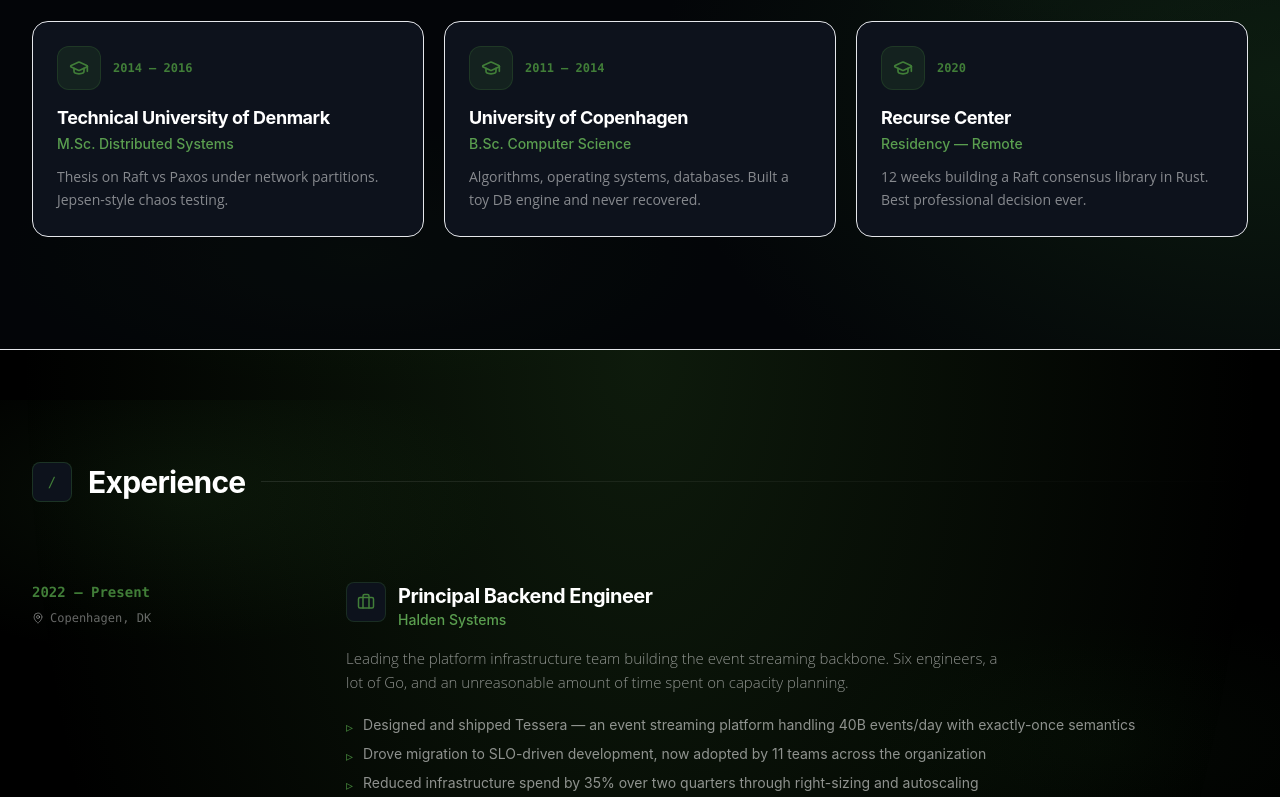
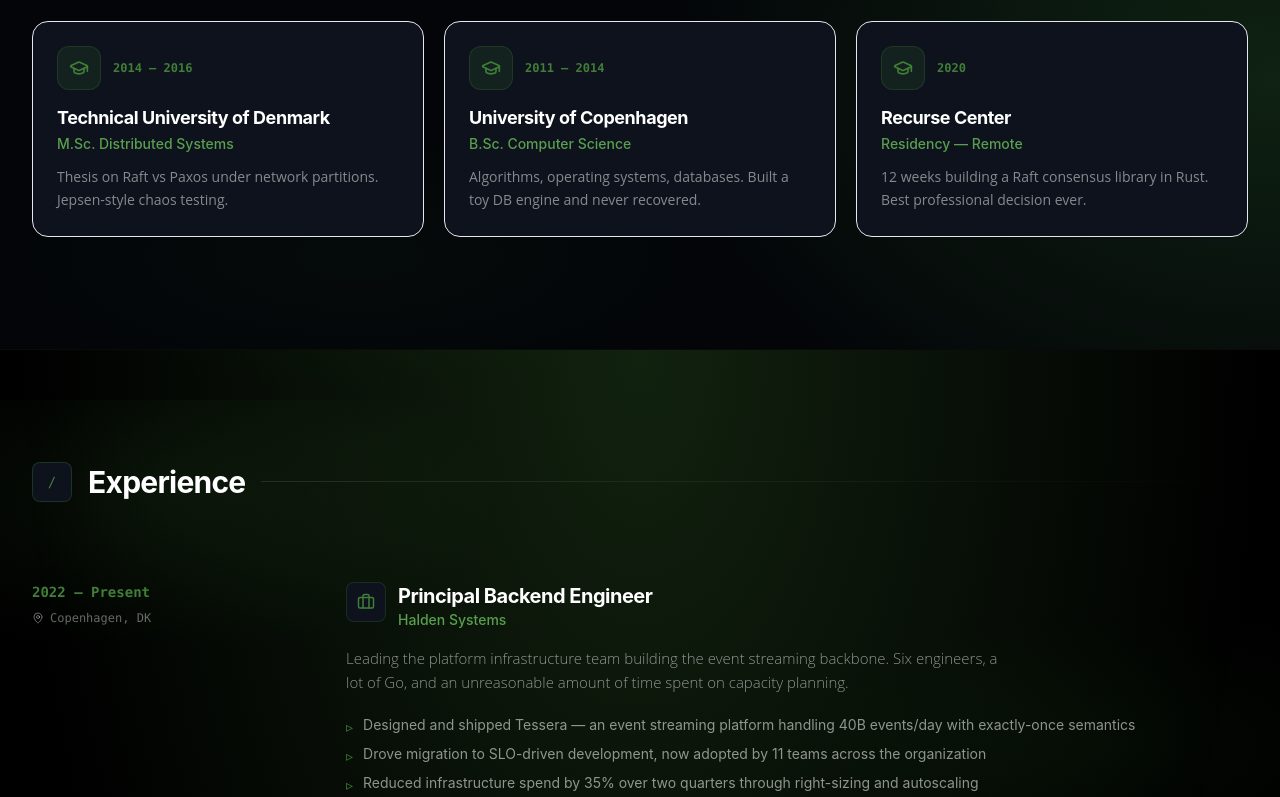
Before and after one commit to tanishtt/portfolio-app, a React (Vite) app: page / in a window 1280 px wide. Shown: the part 2000-2797 px from the top of the page. Built offline with nearby package versions, Linux system fonts and the light colour scheme.

Commit message:
removed white line which divides section

```diff
--- a/src/index.css
+++ b/src/index.css
@@ -205,7 +205,7 @@
 .section-glow-left {
   background-image: radial-gradient(
     ellipse 64% 96% at 0% 48%,
-    rgba(65, 126, 56, 0.23),
+    rgba(65, 126, 56, 0.29),
     transparent 76%
   );
 }
@@ -213,7 +213,7 @@
 .section-glow-right {
   background-image: radial-gradient(
     ellipse 64% 96% at 100% 52%,
-    rgba(44, 104, 44, 0.23),
+    rgba(44, 104, 44, 0.29),
     transparent 76%
   );
 }
@@ -221,7 +221,7 @@
 .section-glow-top-left {
   background-image: radial-gradient(
     ellipse 62% 90% at 8% 0%,
-    rgba(65, 126, 56, 0.22),
+    rgba(65, 126, 56, 0.28),
     transparent 76%
   );
 }
@@ -229,7 +229,7 @@
 .section-glow-top-right {
   background-image: radial-gradient(
     ellipse 62% 90% at 92% 0%,
-    rgba(44, 104, 44, 0.22),
+    rgba(44, 104, 44, 0.28),
     transparent 76%
   );
 }
@@ -237,7 +237,7 @@
 .section-glow-center {
   background-image: radial-gradient(
     ellipse 62% 88% at 50% 0%,
-    rgba(65, 126, 56, 0.21),
+    rgba(65, 126, 56, 0.27),
     transparent 78%
   );
 }
@@ -245,7 +245,16 @@
 .section-glow-bottom {
   background-image: radial-gradient(
     ellipse 62% 90% at 55% 100%,
-    rgba(44, 104, 44, 0.21),
+    rgba(44, 104, 44, 0.27),
     transparent 76%
   );
 }
+
+.section-glow-left,
+.section-glow-right,
+.section-glow-top-left,
+.section-glow-top-right,
+.section-glow-center,
+.section-glow-bottom {
+  border-top-color: rgba(255, 255, 255, 0.04);
+}
```
